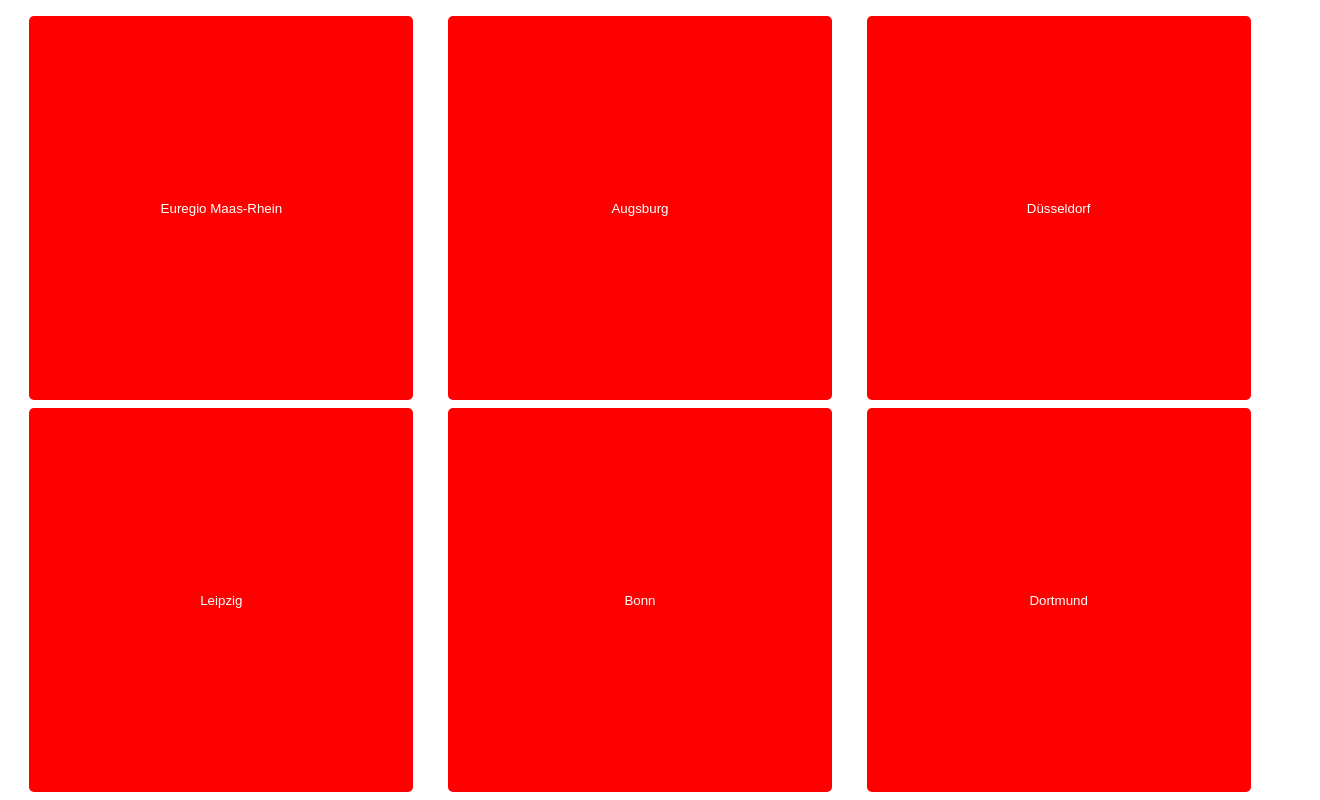
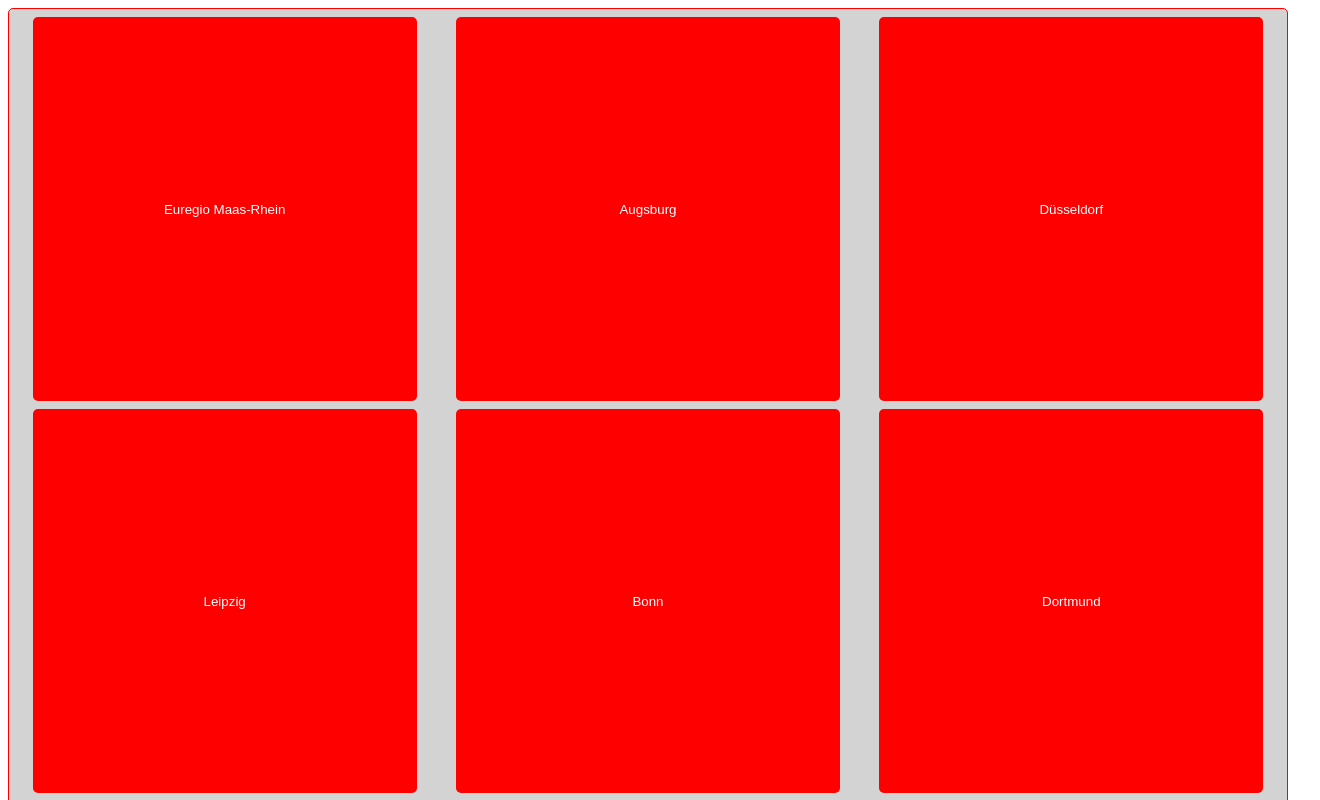
Before and after one commit to ufelgen/ICE-bingo, a Next.js app: page / in a window 1280 px wide. Shown: the top 800 px of the page, 1320 px wide, since content can reach past the window. Built offline with nearby package versions, Linux system fonts and the light colour scheme.

Commit message:
tweak positioning

```diff
--- a/pages/index.js
+++ b/pages/index.js
@@ -29,7 +29,7 @@ export default function Home() {
   return (
     <>
       {arrayOfArraysForThreeGrid.map((arrayOfNineTrains) => (
-        <ThreeGrid key={arrayOfNineTrains[0].id}>
+        <ThreeGrid key={arrayOfNineTrains[0].name}>
           {arrayOfNineTrains.map((train) => (
             <button key="train.id" type="button">
               {train.name}
@@ -38,7 +38,7 @@ export default function Home() {
         </ThreeGrid>
       ))}
       {arrayOfArraysForFourGrid.map((arrayOfSixteenTrains) => (
-        <FourGrid key={arrayOfSixteenTrains[0].id}>
+        <FourGrid key={arrayOfSixteenTrains[0].name}>
           {arrayOfSixteenTrains.map((train) => (
             <button key="train.id" type="button">
               {train.name}
@@ -57,6 +57,10 @@ const ThreeGrid = styled.section`
   place-items: center;
   padding: 0.5rem;
   margin: 0.5rem;
+  border: 1px solid red;
+  border-radius: 5px;
+  background-color: lightgrey;
+  width: 100%;
 
   button {
     border: none;
@@ -65,6 +69,9 @@ const ThreeGrid = styled.section`
     color: white;
     height: 30vw;
     width: 30vw;
+    &:hover {
+      color: black;
+    }
   }
 `;
 
@@ -72,7 +79,7 @@ const FourGrid = styled(ThreeGrid)`
   grid-template: repeat(4, 1fr) / repeat(4, 1fr);
 
   button {
-    height: 25vw;
-    width: 25vw;
+    height: 22vw;
+    width: 22vw;
   }
 `;
```
